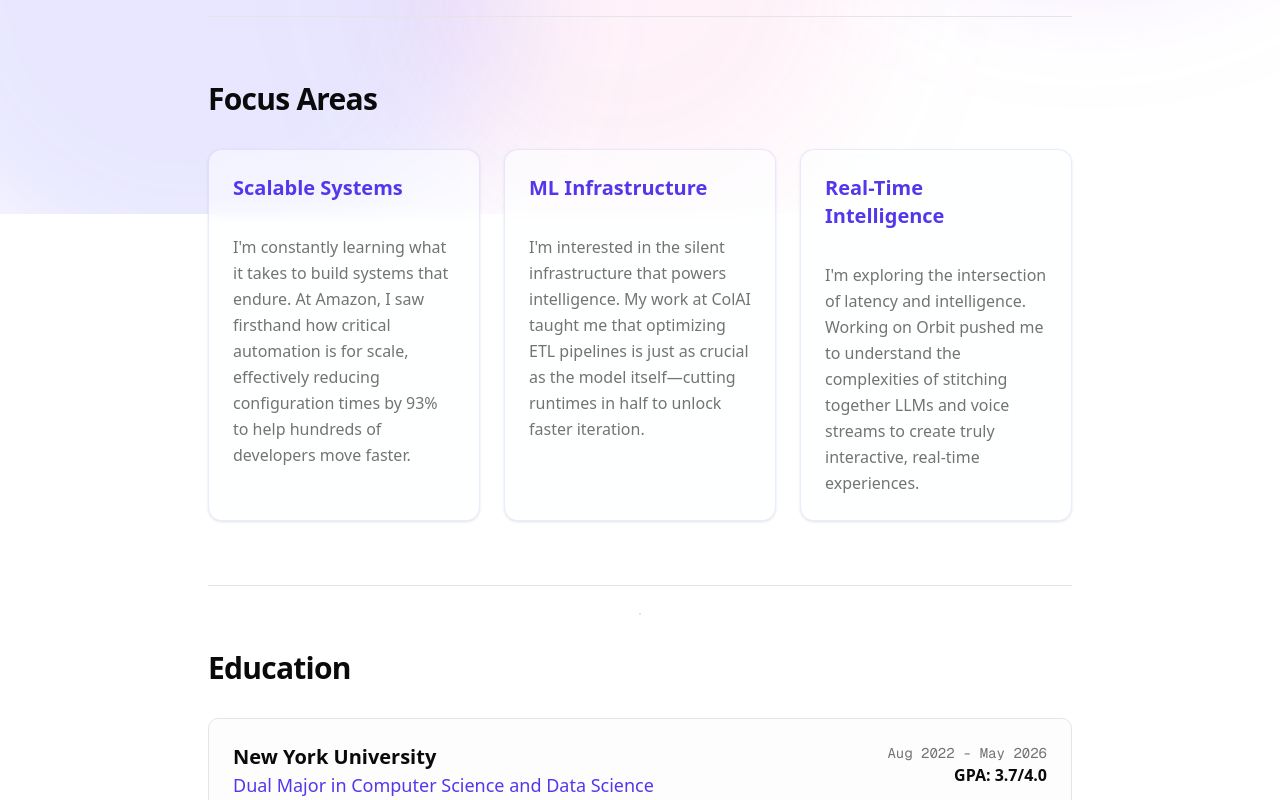
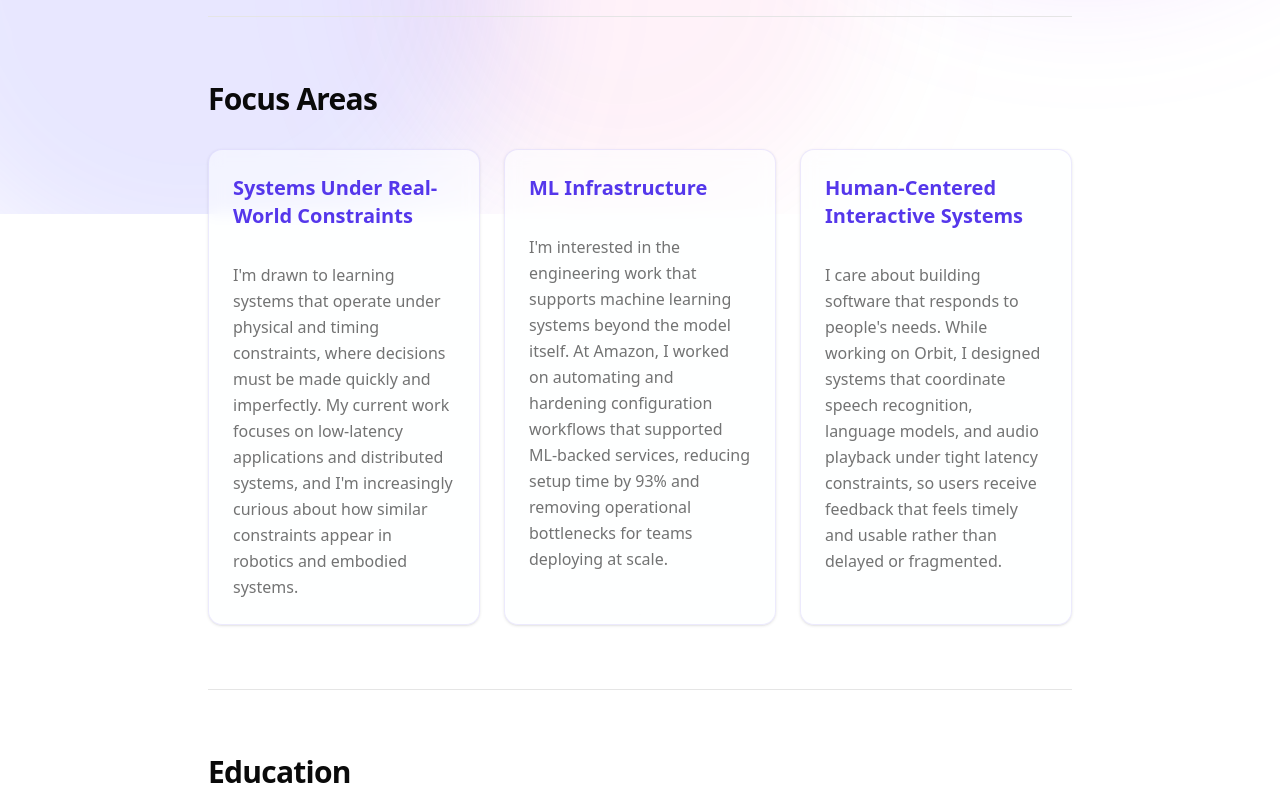
Before and after one commit to axie22/axie22.github.io, a Next.js app in the folder axie22/: page /about in a window 1280 px wide. Shown: the part 586-1386 px from the top of the page. Built offline with nearby package versions, Linux system fonts and the light colour scheme.

Commit message:
Updated description

```diff
--- a/axie22/data/resume.ts
+++ b/axie22/data/resume.ts
@@ -1,14 +1,13 @@
 export const resumeData = {
   personalInfo: {
     name: "Alexander Xie",
-    role: "Software Engineer",
+    role: "Student and Software Engineer",
     contact: {
-      phone: "626-497-9187",
       email: "alexxie9667@gmail.com",
       linkedin: "https://linkedin.com/in/alexanderxie04",
       github: "https://github.com/axie22",
     },
-    bio: "Software Engineer with a dual major in Computer Science and Data Science from NYU. Interested in building scalable systems, AI agents, and data pipelines. Passionate about solving complex problems in systems and ML infra.",
+    bio: "Senior at NYU studying Computer Science and Data Science. Enjoy building systems and infrastructure that people depend on and can benefit from. Passionate about solving complex problems in systems and ML infra.",
   },
   education: [
     {
@@ -147,19 +146,19 @@ export const resumeData = {
     ],
     philosophy: [
       {
-        title: "Scalable Systems",
+        title: "Systems Under Real-World Constraints",
         description:
-          "I'm constantly learning what it takes to build systems that endure. At Amazon, I saw firsthand how critical automation is for scale, effectively reducing configuration times by 93% to help hundreds of developers move faster.",
+          "I'm drawn to learning systems that operate under physical and timing constraints, where decisions must be made quickly and imperfectly. My current work focuses on low-latency applications and distributed systems, and I'm increasingly curious about how similar constraints appear in robotics and embodied systems.",
       },
       {
         title: "ML Infrastructure",
         description:
-          "I'm interested in the silent infrastructure that powers intelligence. My work at ColAI taught me that optimizing ETL pipelines is just as crucial as the model itself—cutting runtimes in half to unlock faster iteration.",
+          "I'm interested in the engineering work that supports machine learning systems beyond the model itself. At Amazon, I worked on automating and hardening configuration workflows that supported ML-backed services, reducing setup time by 93% and removing operational bottlenecks for teams deploying at scale.",
       },
       {
-        title: "Real-Time Intelligence",
+        title: "Human-Centered Interactive Systems",
         description:
-          "I'm exploring the intersection of latency and intelligence. Working on Orbit pushed me to understand the complexities of stitching together LLMs and voice streams to create truly interactive, real-time experiences.",
+          "I care about building software that responds to people's needs. While working on Orbit, I designed systems that coordinate speech recognition, language models, and audio playback under tight latency constraints, so users receive feedback that feels timely and usable rather than delayed or fragmented.",
       },
     ],
   },
```
